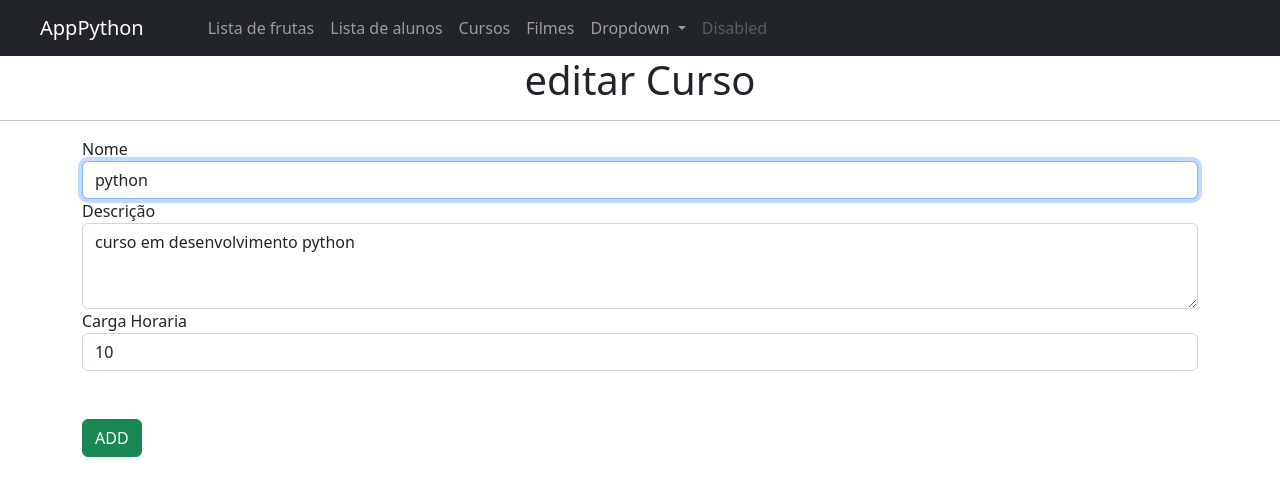
After one commit to J040PF/flask_course_project, a Flask app: page /1/atualiza_curso in a window 1280 px wide. The commit adds this page. Shown: the top 496 px of the page. Run offline with Flask 2, Linux system fonts and the light colour scheme.

Commit message:
adicionando atualização de lista no banco de dados

```diff
--- a/app.py
+++ b/app.py
@@ -12,6 +12,7 @@ frutas = ["banana", "maça", "pera"]
 registros = [{"nome":"joao", "nota":10}, {"nome":"maria", "nota":8}]
 
 
+# ---------- criar banco de dados
 class cursos(db.Model):
 
     id = db.Column(db.Integer,primary_key=True)
@@ -23,7 +24,7 @@ class cursos(db.Model):
         self.nome = nome
         self.descricao = descricao
         self.ch = ch
-
+# ---------- Fim criar banco de dados
 
 
 @app.route('/', methods=['GET', 'POST'])
@@ -53,6 +54,8 @@ def filmes():
     return render_template('filmes.html', dados= dados['results'])
 
 
+
+#  -------------------- criar, atualizar e deletar o banco de dados
 @app.route('/curso')
 def curso():
     return render_template('cursos.html', cursos = cursos.query.all())
@@ -73,6 +76,34 @@ def cria_curso():
     return render_template('cria-curso.html')
 
 
+@app.route('/<int:id>/atualiza_curso', methods = ['GET','POST'])
+def atualiza_curso(id):
+    curso = cursos.query.filter_by(id=id).first()
+
+    if request.method == 'POST':
+        nome = request.form['nome']
+        descricao = request.form['descricao']
+        ch = request.form['carga-horaria']
+
+        cursos.query.filter_by(id=id).update({'nome':nome, 'descricao':descricao, 'ch':ch})
+        db.session.commit()
+
+        return redirect(url_for('curso'))
+
+
+    return render_template('atualiza_curso.html', curso = curso)
+
+@app.route('/<int:id>/remover_curso')
+def remover_curso(id):
+    curso = cursos.query.filter_by(id=id).first()
+    db.session.delete(curso)
+    db.session.commit()
+    return redirect(url_for('curso'))
+
+
+#  -------------------- Fim criar, atualizar e deletar o banco de dados
+
+
 
 if __name__ == "__main__":
     db.create_all()
--- /dev/null
+++ b/templates/atualiza_curso.html
@@ -0,0 +1,31 @@
+{%extends "base.html"%}
+{%block conteudo%}
+
+<h1 style="text-align: center;">editar Curso</h1>
+<hr>
+<div class="container">
+
+
+    <form action="{{url_for('atualiza_curso', id=curso.id)}}" method="POST">
+
+        <div class="form-group">
+          <label>Nome</label>
+          <input name="nome" type="nome" class="form-control" value="{{curso.nome}}" required autofocus>
+        </div>
+
+        <div class="form-group">
+          <label>Descrição</label>
+          <textarea name="descricao" class="form-control" rows="3" required>{{curso.descricao}}</textarea>
+        </div>
+
+        <div class="form-group">
+            <label>Carga Horaria</label>
+            <input name="carga-horaria" type="number" class="form-control" value="{{curso.ch}}" required>
+          </div>
+        <br><br>
+          <button class="btn btn-success">ADD</button>
+
+      </form>
+</div>
+
+{%endblock conteudo%}
```
Also changed, not shown: templates/cursos.html (+8 -5 lines), instance/cursos.db.
